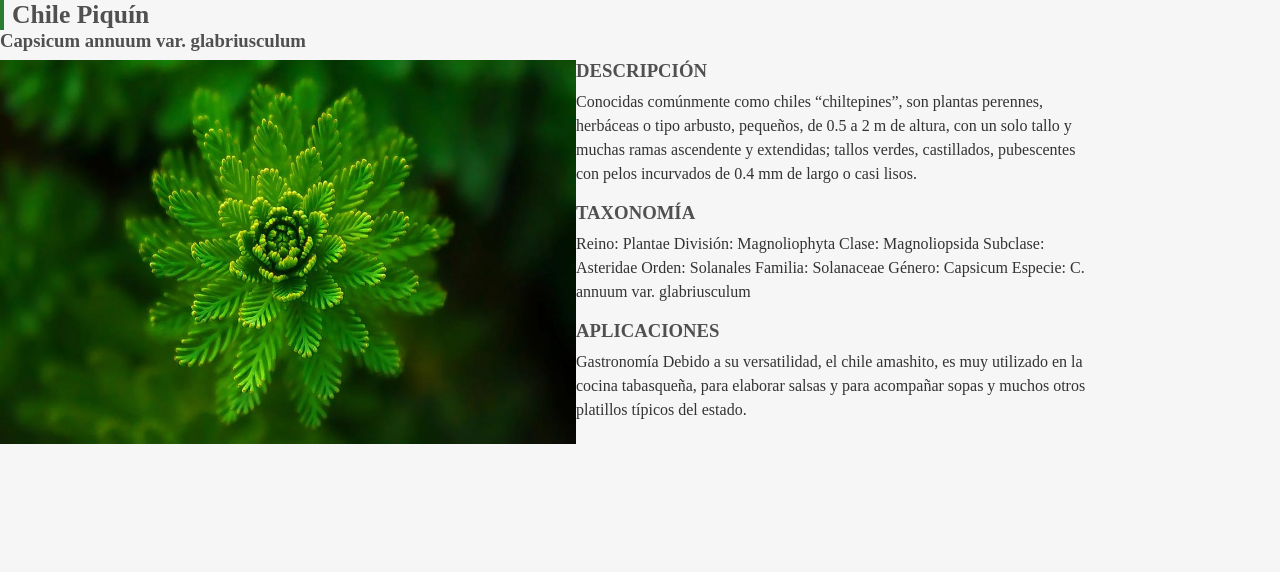
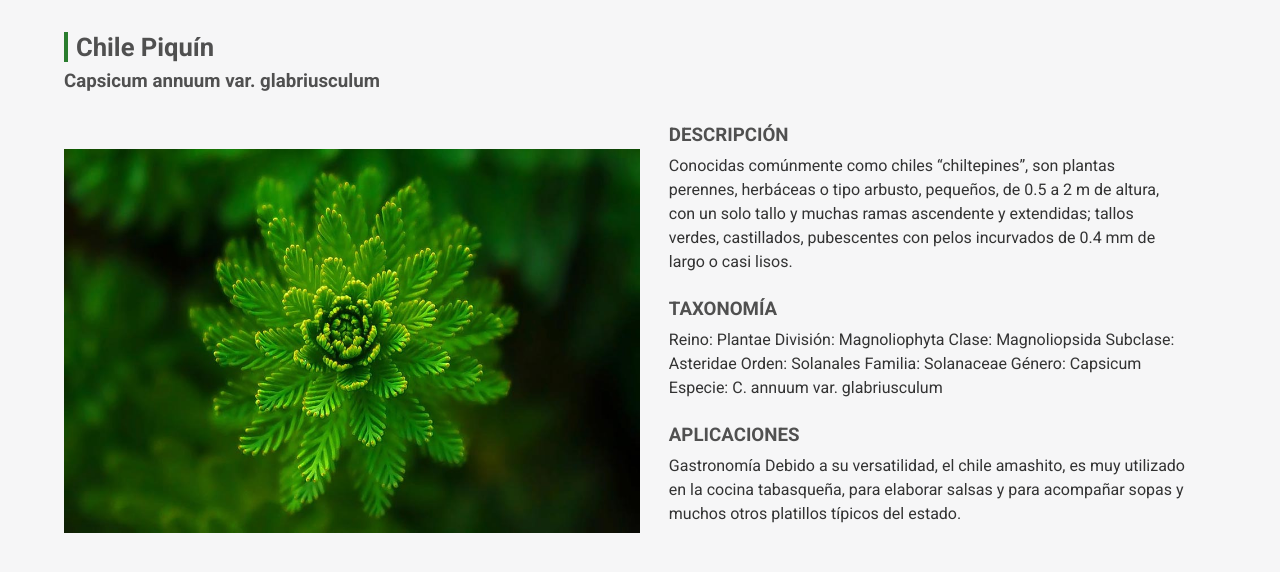
Before and after one commit to AlejandroTrejoCode/BotaniQR-Web, a PHP site: page /botaniqr-web/planta in a window 1280 px wide. Shown: the part 145-717 px from the top of the page. Run offline with PHP 8.4, Linux system fonts and the light colour scheme; some libraries are stand-ins or nearby versions.

Commit message:
Planta Arreglada bras

```diff
--- a/application/assets/css/style.css
+++ b/application/assets/css/style.css
@@ -7,7 +7,7 @@
     padding: 0 var(--paddingNormal);
 }
 
-header, .noticias, .plantas, .call-to-action, .error-page, .login {
+header, .noticias, .plantas, .call-to-action, .error-page, .login, .planta {
     font-family: var(--Roboto);
 }
 
@@ -126,7 +126,6 @@ header, .noticias, .plantas, .call-to-action, .error-page, .login {
 }
 
 
-
 @media screen and (max-width: 1200px) {
 
 
@@ -183,6 +182,10 @@ header, .noticias, .plantas, .call-to-action, .error-page, .login {
         border: none;
     }
 
+    .imagen-planta {
+        margin-bottom: 32px;
+    }
+
 }
 
 /*    MOBILE DEVICES    */
--- a/application/views/planta.php
+++ b/application/views/planta.php
@@ -1,48 +1,65 @@
-<div class="white-space-25"></div>
-<div class="planta flex justify">
+
+<div class="white-space-32"></div>
+<div class="planta flex">
+
+    <div class="column">
+        <div class="row justify-center">
             <div class="container">
                 <div class="column">
                     <div class="title">
                         <h2>Chile Piquín</h2>
                     </div>
+                    <div class="white-space-8"></div>
                     <div class="cname">
                         <h3>Capsicum annuum var. glabriusculum</h3>
                     </div>
-            <div class="white-space-8"></div>
-            <div class="row-responsive">
-                <div class="plant-container">
-                    <div class="left">
+                    <div class="white-space-32"></div>
+                </div>
+            </div>
+        </div>
+
+        <div class="justify-center">
+            <div class="container row-responsive">
+                <div class="imagen-planta">
                     <div class="responsive-img" id="planta-img">
                         <img src="<?php echo SERVER_URL?>application/assets/img/planta2.jpg" alt="Planta">
                     </div>
                 </div>
-                    <div class="right justify">
+                <div class="informacion-planta">
+                    <div class="column align-center">
                         <div class="container">
                             <div class="column">
-                                <div class="plant-description">
+                                <div class="descripcion-planta">
                                     <h3>DESCRIPCIÓN</h3>
                                 </div>
                                 <div class="white-space-8"></div>
-                                <div class="plant-description">
-                                    <p>Conocidas comúnmente como chiles “chiltepines”, son plantas perennes, herbáceas o tipo arbusto, pequeños, de 0.5 a 2 m de altura, con un solo tallo y muchas ramas ascendente y extendidas; tallos verdes, castillados, pubescentes con pelos incurvados de 0.4 mm de largo o casi lisos. </p>
+                                <div class="descripcion-planta">
+                                    <p>
+                                        Conocidas comúnmente como chiles “chiltepines”, son plantas perennes, herbáceas o tipo arbusto, pequeños, de 0.5 a 2 m de altura, con un solo tallo y muchas ramas ascendente y extendidas; tallos verdes, castillados, pubescentes con pelos incurvados de 0.4 mm de largo o casi lisos.
+                                    </p>
                                 </div>
-
-                                <div class="white-space-16"></div>
-                                <div class="plant-description">
+                                <div class="white-space-24"></div>
+                                <div class="descripcion-planta">
                                     <h3>TAXONOMÍA</h3>
                                 </div>
                                 <div class="white-space-8"></div>
-                                <div class="plant-description">
-                                    <p>Reino: Plantae División: Magnoliophyta Clase: Magnoliopsida Subclase: Asteridae Orden: Solanales Familia: Solanaceae Género: Capsicum Especie: C. annuum var. glabriusculum </p>
+                                <div class="descripcion-planta">
+                                    <p>
+                                        Reino: Plantae División: Magnoliophyta Clase: Magnoliopsida Subclase: Asteridae Orden: Solanales Familia: Solanaceae Género: Capsicum Especie: C. annuum var. glabriusculum
+                                    </p>
                                 </div>
-
-                                <div class="white-space-16"></div>
-                                <div class="plant-description">
+                                <div class="white-space-24"></div>
+                                <div class="descripcion-planta">
                                     <h3>APLICACIONES</h3>
                                 </div>
                                 <div class="white-space-8"></div>
-                                <div class="plant-description">
-                                    <p>Gastronomía Debido a su versatilidad, el chile amashito, es muy utilizado en la cocina tabasqueña, para elaborar salsas y para acompañar sopas y muchos otros platillos típicos del estado. </p>
+                                <div class="descripcion-planta">
+                                    <p>
+                                        Gastronomía Debido a su versatilidad, el chile amashito, es muy utilizado en la cocina tabasqueña, para elaborar salsas y para acompañar sopas y muchos otros platillos típicos del estado.
+                                    </p>
+                                </div>
+                                <div class="white-space-32"></div>
+                            </div>
                         </div>
 
                     </div>
@@ -51,6 +68,3 @@
         </div>
     </div>
 </div>
-    </div>
-</div>
-<div class="white-space-25"></div>
```
Lines whose indentation alone changed are shown as unchanged.
